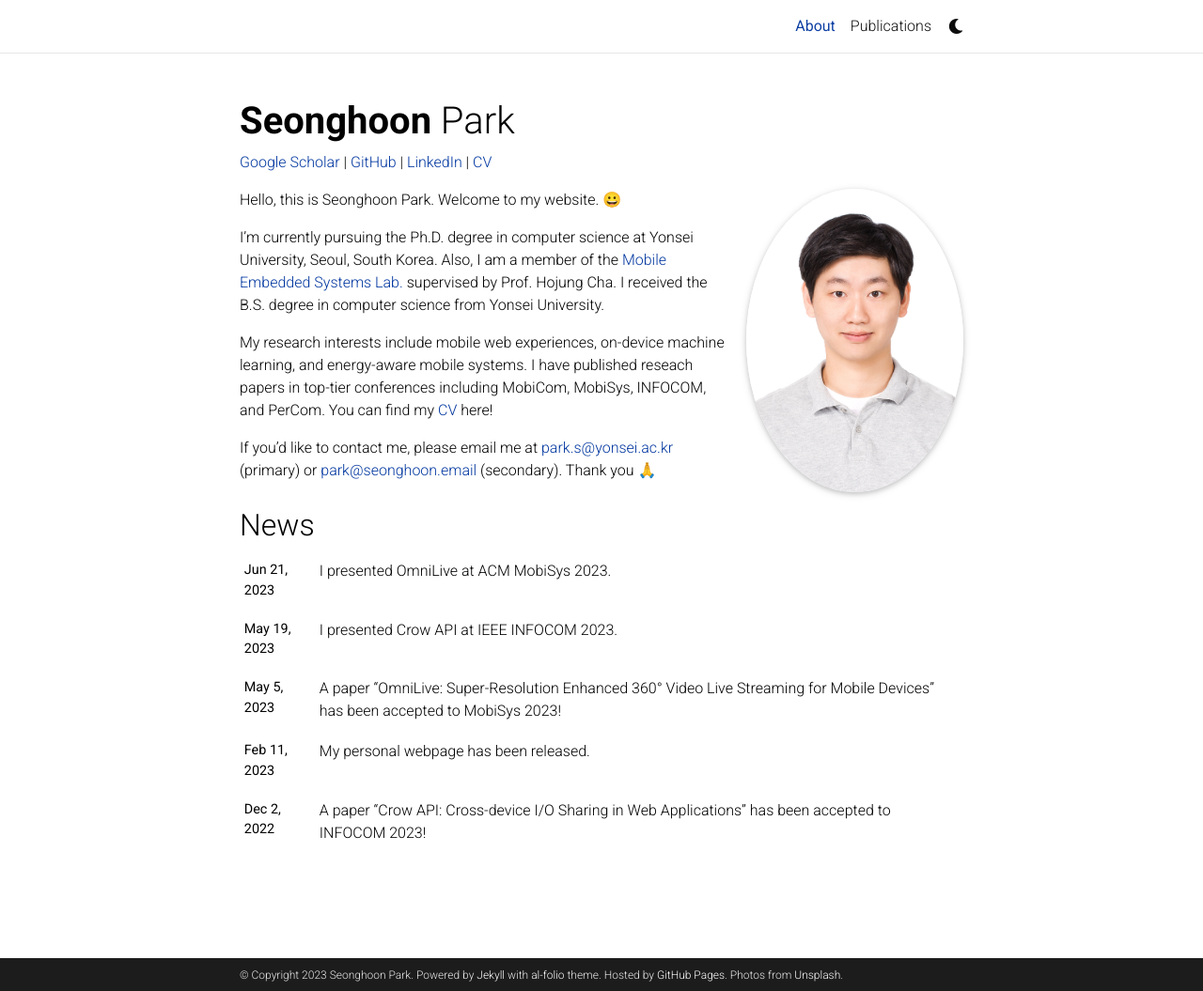
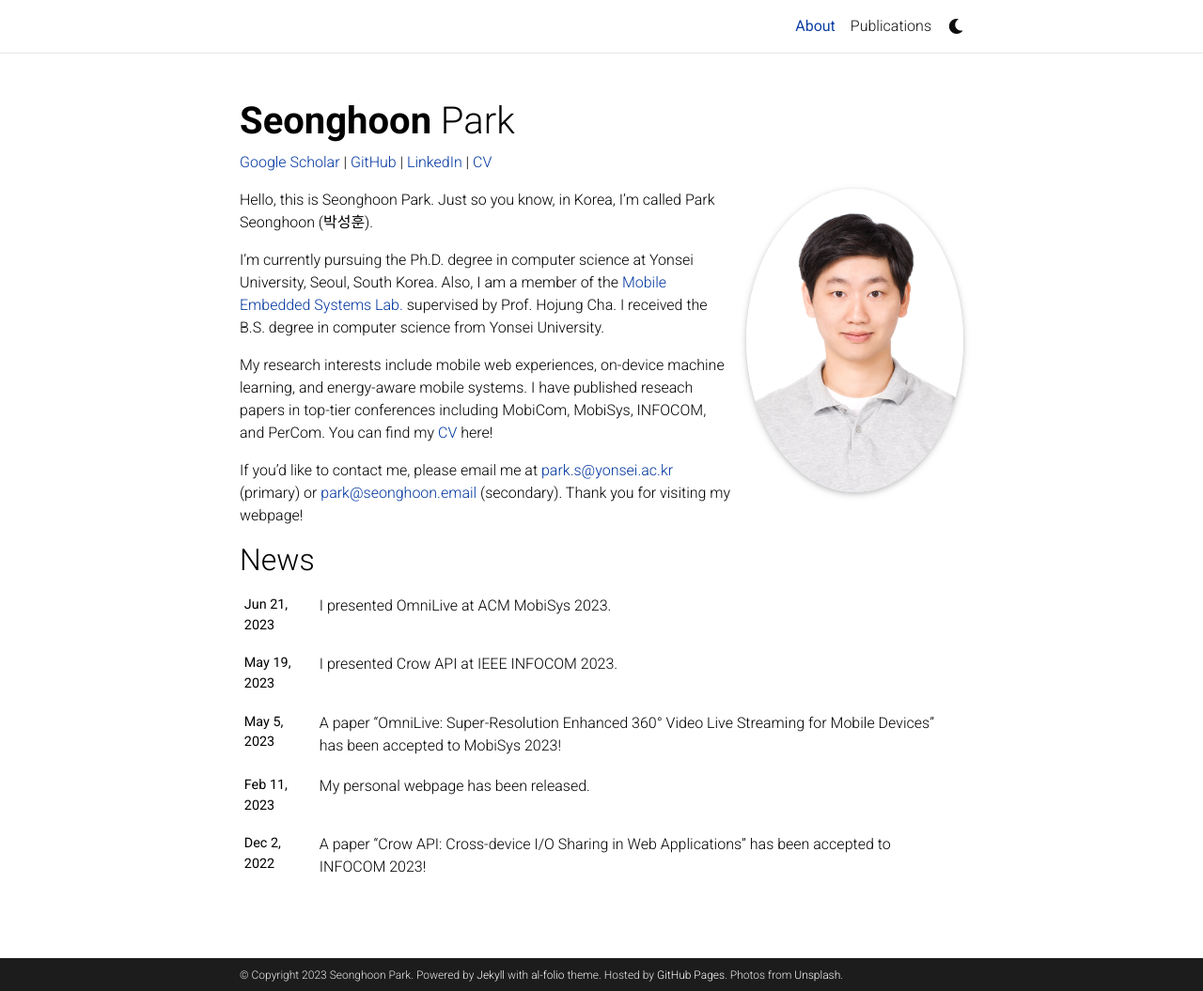
Before and after one commit to parkseonghoony/parkseonghoony.github.io, a Jekyll site: the page built from _pages/about.md, in a window 1280 px wide and 1055 px high. Shown: the whole window at 94% size. Built offline with Jekyll 4.4.1, drawn with Linux system fonts in a browser that asks for light colours; comment, search, counter and statistics services are not loaded; a style sheet for code colours, icons or effects is not loaded.

Commit message:
about.md

```diff
--- a/_pages/about.md
+++ b/_pages/about.md
@@ -22,10 +22,10 @@ selected_papers: false # includes a list of papers marked as "selected={true}"
 social: false  # includes social icons at the bottom of the page
 ---
 
-Hello, this is Seonghoon Park. Welcome to my website. 😀
+Hello, this is Seonghoon Park. Just so you know, in Korea, I'm called Park Seonghoon (박성훈).
 
 I'm currently pursuing the Ph.D. degree in computer science at Yonsei University, Seoul, South Korea. Also, I am a member of the [Mobile Embedded Systems Lab.](https://mobed.yonsei.ac.kr) supervised by Prof. Hojung Cha. I received the B.S. degree in computer science from Yonsei University.
 
 My research interests include mobile web experiences, on-device machine learning, and energy-aware mobile systems. I have published reseach papers in top-tier conferences including MobiCom, MobiSys, INFOCOM, and PerCom. You can find my [CV](https://www.dropbox.com/s/740ng2zye30yc89/Seonghoon_CV.pdf) here!
 
-If you'd like to contact me, please email me at [park.s@yonsei.ac.kr](mailto:park.s@yonsei.ac.kr) (primary) or [park@seonghoon.email](mailto:park@seonghoon.email) (secondary). Thank you 🙏
+If you'd like to contact me, please email me at [park.s@yonsei.ac.kr](mailto:park.s@yonsei.ac.kr) (primary) or [park@seonghoon.email](mailto:park@seonghoon.email) (secondary). Thank you for visiting my webpage!
```
